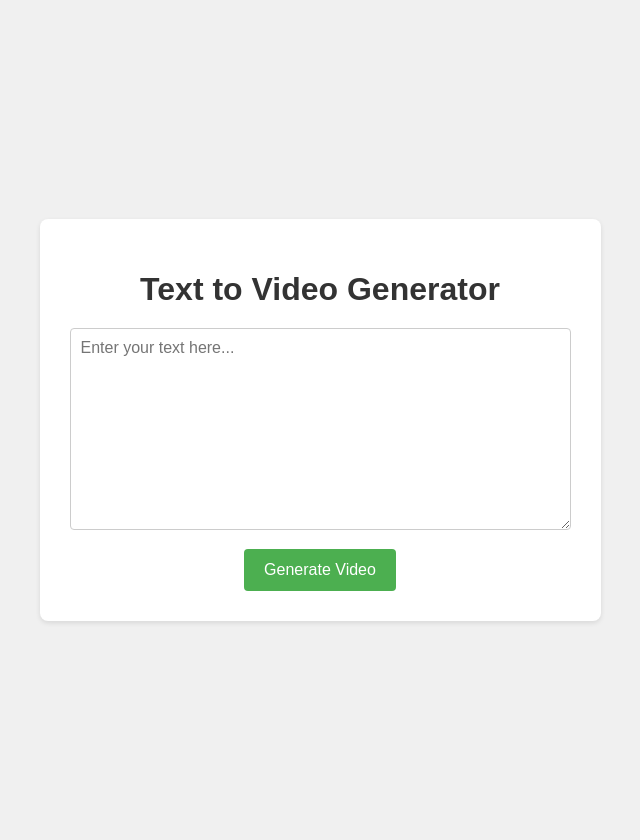
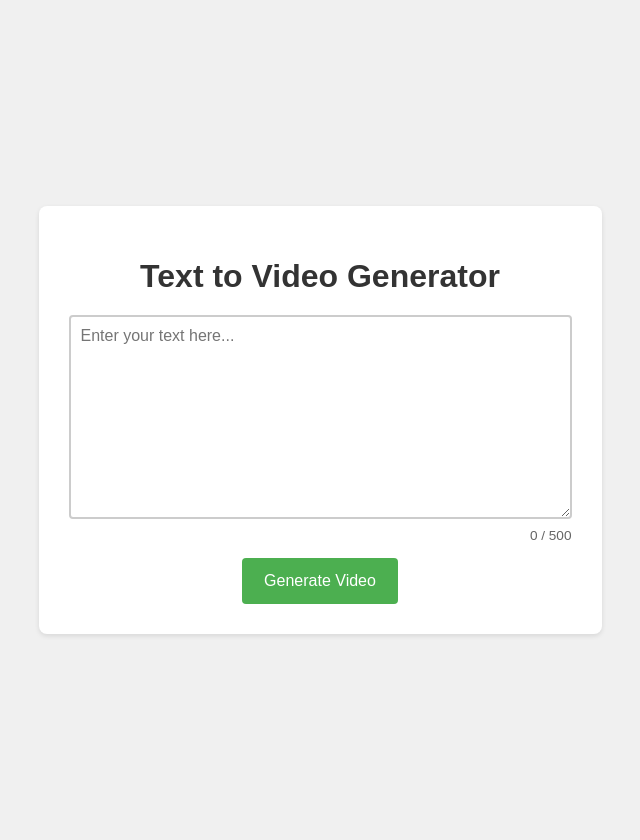
Before and after one commit to ittiphonbootjanda/Ittiphonbootjanda, a Flask app: page / in a window 1280 px wide. Shown: the whole page, without its empty margins (320-960 px from the left). Run offline with Flask 3, Linux system fonts and the light colour scheme.

Commit message:
🎨 Palette: UX and accessibility improvements for video generator
- Added visually-hidden label to text input for screen reader support
- Implemented real-time character counter (max 500 characters)
- Added "Generating..." loading state and disabled button on form submission
- Improved focus states and added smooth transitions for interactive elements
- Ensured generated video files are not committed to the repository

Co-authored-by: ittiphonbootjanda <207117495+ittiphonbootjanda@users.noreply.github.com>

```diff
--- a/static/style.css
+++ b/static/style.css
@@ -25,28 +25,66 @@ h1 {
 textarea {
     width: 100%;
     padding: 10px;
-    border: 1px solid #ccc;
+    border: 2px solid #ccc;
     border-radius: 4px;
     box-sizing: border-box;
-    margin-bottom: 15px;
+    margin-bottom: 5px;
     font-family: inherit;
     font-size: 1rem;
+    transition: border-color 0.2s, box-shadow 0.2s;
+    outline: 2px solid transparent;
+}
+
+textarea:focus {
+    border-color: #2e7d32;
+    box-shadow: 0 0 0 3px rgba(76, 175, 80, 0.4);
+}
+
+.char-count {
+    text-align: right;
+    font-size: 0.85rem;
+    color: #666;
+    margin-bottom: 15px;
 }
 
 input[type="submit"] {
     background-color: #4CAF50;
     color: white;
     padding: 12px 20px;
-    border: none;
+    border: 2px solid transparent;
     border-radius: 4px;
     cursor: pointer;
     font-size: 1rem;
+    transition: background-color 0.2s, box-shadow 0.2s;
+    outline: 2px solid transparent;
 }
 
 input[type="submit"]:hover {
     background-color: #45a049;
 }
 
+input[type="submit"]:focus-visible {
+    box-shadow: 0 0 0 3px rgba(76, 175, 80, 0.4);
+    border-color: #2e7d32;
+}
+
+input[type="submit"]:disabled {
+    background-color: rgba(46, 125, 50, 0.7);
+    color: rgba(255, 255, 255, 0.7);
+    cursor: not-allowed;
+}
+
+.visually-hidden {
+    position: absolute;
+    width: 1px;
+    height: 1px;
+    padding: 0;
+    margin: -1px;
+    overflow: hidden;
+    clip: rect(0, 0, 0, 0);
+    border: 0;
+}
+
 .video-container {
     margin-top: 30px;
 }
--- a/templates/index.html
+++ b/templates/index.html
@@ -9,10 +9,12 @@
 <body>
     <div class="container">
         <h1>Text to Video Generator</h1>
-        <form action="/generate" method="post">
-            <textarea name="text" rows="10" cols="50" placeholder="Enter your text here..."></textarea>
-            <br>
-            <input type="submit" value="Generate Video">
+        <form action="/generate" method="post" onsubmit="setTimeout(() => { document.getElementById('s').disabled=true; document.getElementById('s').value='Generating...'; }, 0)">
+            <label for="t" class="visually-hidden">Text for video</label>
+            <textarea id="t" name="text" rows="10" cols="50" placeholder="Enter your text here..." required maxlength="500" oninput="document.getElementById('c').innerText = this.value.length + ' / 500'"></textarea>
+            <div id="c" class="char-count" aria-live="polite">0 / 500</div>
+            <script>document.getElementById('c').innerText = document.getElementById('t').value.length + ' / 500';</script>
+            <input id="s" type="submit" value="Generate Video">
         </form>
         {% if video_path %}
         <div class="video-container">
```
Also changed, not shown: .Jules/palette.md (added).
